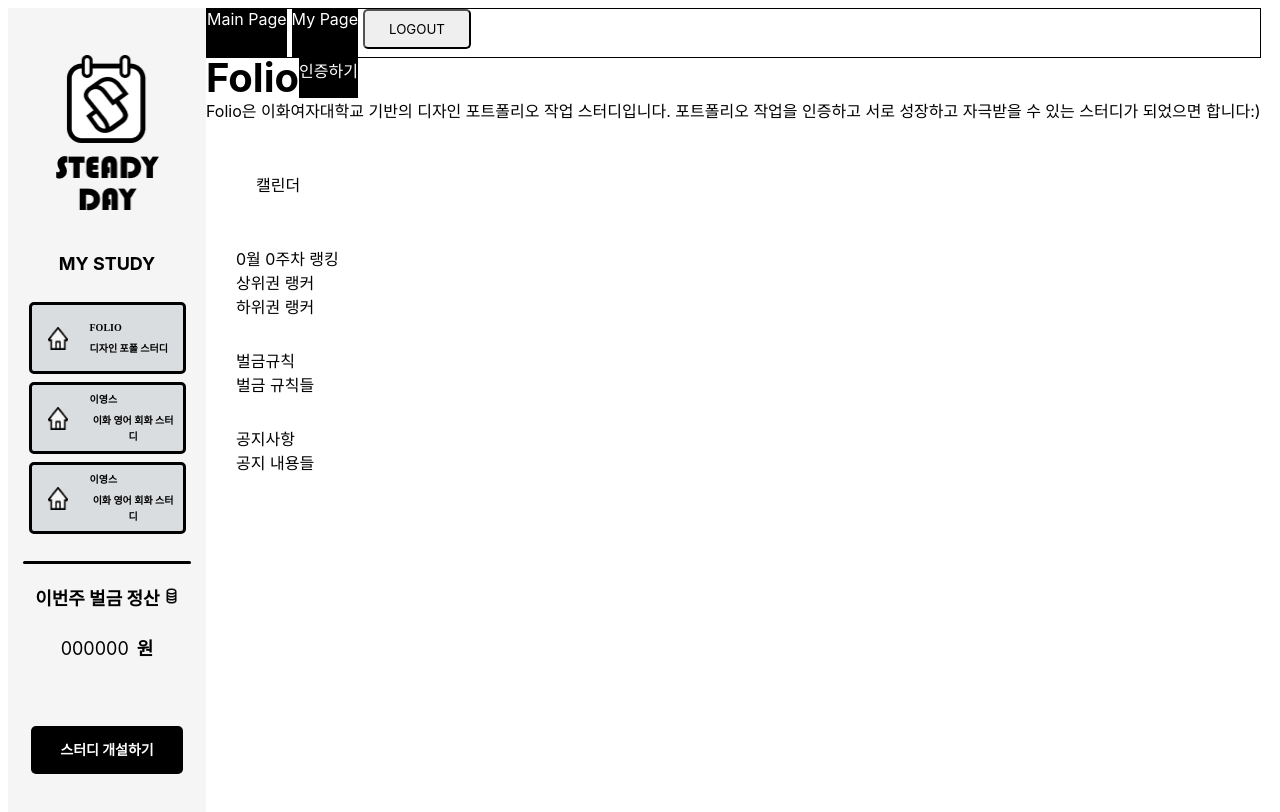
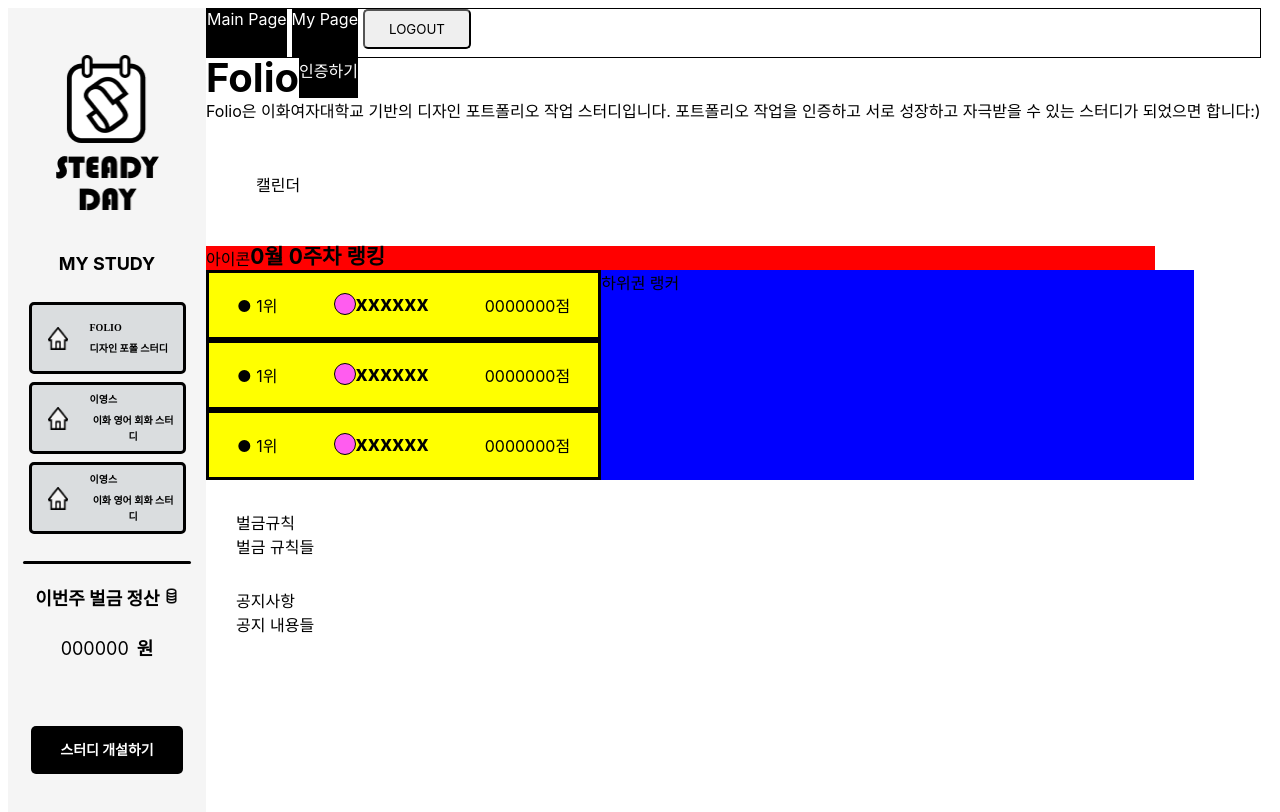
Before and after one commit to EFUB-steady/steady-front, a React (Create React App) app: page / in a window 1280 px wide. Shown: the top 812 px of the page. Built offline with nearby package versions, Linux system fonts and the light colour scheme; a web font is replaced by a local one.

Commit message:
💄 랭킹 부분 (미완성)

```diff
--- /dev/null
+++ b/src/ui/components/main/ranking/LowerRank.js
@@ -0,0 +1,10 @@
+import styled from "styled-components";
+export default function LowerRankItem() {
+  return <Wrapper>하위권 랭커</Wrapper>;
+}
+const Wrapper = styled.div`
+  display: flex;
+  flex-direction: column;
+  width: 60%;
+  background-color: blue;
+`;
--- a/src/ui/components/main/ranking/LowerRankItem.js
+++ /dev/null
@@ -1,3 +0,0 @@
-export default function LowerRankItem() {
-  return <div>하위권 랭커</div>;
-}
--- /dev/null
+++ b/src/ui/components/main/ranking/RankItemBox.js
@@ -0,0 +1,19 @@
+import styled from "styled-components";
+import { gray100 } from "../../../../core/colors";
+import UpperRank from "./UpperRank";
+import LowerRank from "./LowerRank";
+export default function RankItemBox() {
+  return (
+    <Wrapper>
+      <UpperRank />
+      <LowerRank />
+    </Wrapper>
+  );
+}
+
+const Wrapper = styled.div`
+  display: flex;
+  justify-content: space-between;
+  width: 988px;
+  background-color: ${gray100};
+`;
--- a/src/ui/components/main/ranking/Ranking.js
+++ b/src/ui/components/main/ranking/Ranking.js
@@ -1,12 +1,32 @@
-import LowerRankItem from "./LowerRankItem";
-import UpperRankItem from "./UpperRankItem";
+import LowerRankItem from "./LowerRank";
+import UpperRankItem from "./UpperRank";
+import styled from "styled-components";
+import RankItemBox from "./RankItemBox";
+import { Subtitle1 } from "../../../../core/texts";
 
 export default function Ranking() {
   return (
-    <div style={{ display: "flex", flexDirection: "column", margin: 30 }}>
-      <div>0월 0주차 랭킹</div>
-      <UpperRankItem />
-      <LowerRankItem />
-    </div>
+    <Wrapper>
+      <RankTitle>
+        <div>아이콘</div>
+        <Subtitle1>0월 0주차 랭킹</Subtitle1>
+      </RankTitle>
+
+      <RankItemBox />
+      {/*
+      <LowerRankItem /> */}
+    </Wrapper>
   );
 }
+
+const Wrapper = styled.div`
+  display: flex;
+  flex-direction: column;
+  width: 90%;
+  background-color: red;
+`;
+
+const RankTitle = styled.div`
+  display: flex;
+  flex-direction: row;
+`;
--- /dev/null
+++ b/src/ui/components/main/ranking/UpperRank.js
@@ -0,0 +1,19 @@
+import styled from "styled-components";
+import UpperRankItem from "./UpperRankItem";
+
+export default function UpperRank() {
+  return (
+    <Wrapper>
+      <UpperRankItem />
+      <UpperRankItem />
+      <UpperRankItem />
+    </Wrapper>
+  );
+}
+
+const Wrapper = styled.div`
+  display: flex;
+  flex-direction: column;
+  width: 40%;
+  background-color: yellow;
+`;
--- a/src/ui/components/main/ranking/UpperRankItem.js
+++ b/src/ui/components/main/ranking/UpperRankItem.js
@@ -1,3 +1,36 @@
+import styled from "styled-components";
+import { PINK500 } from "../../../../core/colors";
+import { Subtitle1 } from "../../../../core/texts";
 export default function UpperRankItem() {
-  return <div style={{ marginRight: 10 }}>상위권 랭커</div>;
+  return (
+    <Wrapper>
+      <Rank>● 1위</Rank>
+      <User>
+        <UserColor />
+        <Subtitle1> xxxxxx</Subtitle1>
+      </User>
+      <Score>0000000점</Score>
+    </Wrapper>
+  );
 }
+
+const Wrapper = styled.div`
+  display: flex;
+  padding: 20px 0;
+  border: 3px solid black;
+  justify-content: space-around;
+`;
+
+const Rank = styled.div``;
+
+const UserColor = styled.div`
+  background-color: ${PINK500};
+  width: 20px;
+  height: 20px;
+  border-radius: 50%;
+  border: 1px solid black;
+`;
+const User = styled.div`
+  display: flex;
+`;
+const Score = styled.div``;
```
